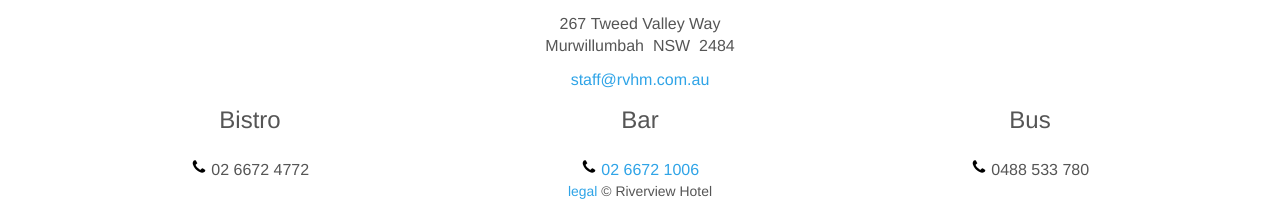
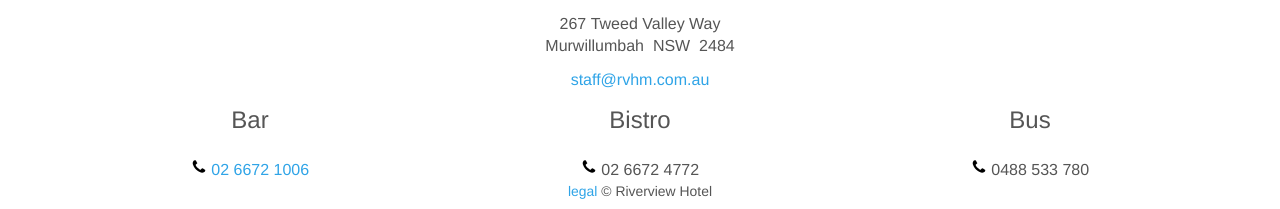
Before and after one commit to RiverviewHotel/RiverviewHotel.github.io, a Jekyll site: the page built from index.html, in a window 1280 px wide. Shown: the part 1386-1595 px from the top of the page. Built offline with Jekyll 4.4.1, drawn with Linux system fonts in a browser that asks for light colours.

Commit message:
Update footer.html

```diff
--- a/_includes/footer.html
+++ b/_includes/footer.html
@@ -11,21 +11,21 @@
       <p><a href="mailto:{{site.biz_email}}">{{site.biz_email}}</a></p>
     </div>
     <div class="row">
-      <div id="phone-bar" class="col-md-4 col-md-push-4">
+      <div id="phone-bar" class="col-md-4 position-relative">
         <p class="lead">Bar</p>
         <svg class="icon" width="2em" height="2em" fill="var(--bs-info)" viewBox="0 0 1792 1792" xmlns="http://www.w3.org/2000/svg">
           <path id="fa-phone" d="M1600 1240q0 27-10 70.5t-21 68.5q-21 50-122 106-94 51-186 51-27 0-53-3.5t-57.5-12.5-47-14.5-55.5-20.5-49-18q-98-35-175-83-127-79-264-216t-216-264q-48-77-83-175-3-9-18-49t-20.5-55.5-14.5-47-12.5-57.5-3.5-53q0-92 51-186 56-101 106-122 25-11 68.5-21t70.5-10q14 0 21 3 18 6 53 76 11 19 30 54t35 63.5 31 53.5q3 4 17.5 25t21.5 35.5 7 28.5q0 20-28.5 50t-62 55-62 53-28.5 46q0 9 5 22.5t8.5 20.5 14 24 11.5 19q76 137 174 235t235 174q2 1 19 11.5t24 14 20.5 8.5 22.5 5q18 0 46-28.5t53-62 55-62 50-28.5q14 0 28.5 7t35.5 21.5 25 17.5q25 15 53.5 31t63.5 35 54 30q70 35 76 53 3 7 3 21z"></path>
         </svg>
         <a href="tel:{{site.biz_phone | replace:'&nbsp;','-'}}" class="text-reset text-decoration-none stretched-link">{{site.biz_phone}}</a>
       </div>
-      <div id="phone-bistro" class="col-md-4 col-md-pull-4">
+      <div id="phone-bistro" class="col-md-4 position-relative">
         <p class="lead">Bistro</p>
         <svg class="icon" width="2em" height="2em" fill="var(--bs-info)" viewBox="0 0 1792 1792" xmlns="http://www.w3.org/2000/svg">
           <path id="fa-phone" d="M1600 1240q0 27-10 70.5t-21 68.5q-21 50-122 106-94 51-186 51-27 0-53-3.5t-57.5-12.5-47-14.5-55.5-20.5-49-18q-98-35-175-83-127-79-264-216t-216-264q-48-77-83-175-3-9-18-49t-20.5-55.5-14.5-47-12.5-57.5-3.5-53q0-92 51-186 56-101 106-122 25-11 68.5-21t70.5-10q14 0 21 3 18 6 53 76 11 19 30 54t35 63.5 31 53.5q3 4 17.5 25t21.5 35.5 7 28.5q0 20-28.5 50t-62 55-62 53-28.5 46q0 9 5 22.5t8.5 20.5 14 24 11.5 19q76 137 174 235t235 174q2 1 19 11.5t24 14 20.5 8.5 22.5 5q18 0 46-28.5t53-62 55-62 50-28.5q14 0 28.5 7t35.5 21.5 25 17.5q25 15 53.5 31t63.5 35 54 30q70 35 76 53 3 7 3 21z"></path>
         </svg>
         <a href="tel:{{site.biz_phone_bistro | replace:'&nbsp;','-'}}" class="text-reset text-decoration-none stretched-link"></a>{{site.biz_phone_bistro}}</a>
       </div>
-      <div id="phone-bus" class="col-md-4">
+      <div id="phone-bus" class="col-md-4 position-relative">
         <p class="lead">Bus</p>
         <svg class="icon" width="2em" height="2em" fill="var(--bs-info)" viewBox="0 0 1792 1792" xmlns="http://www.w3.org/2000/svg">
           <path id="fa-phone" d="M1600 1240q0 27-10 70.5t-21 68.5q-21 50-122 106-94 51-186 51-27 0-53-3.5t-57.5-12.5-47-14.5-55.5-20.5-49-18q-98-35-175-83-127-79-264-216t-216-264q-48-77-83-175-3-9-18-49t-20.5-55.5-14.5-47-12.5-57.5-3.5-53q0-92 51-186 56-101 106-122 25-11 68.5-21t70.5-10q14 0 21 3 18 6 53 76 11 19 30 54t35 63.5 31 53.5q3 4 17.5 25t21.5 35.5 7 28.5q0 20-28.5 50t-62 55-62 53-28.5 46q0 9 5 22.5t8.5 20.5 14 24 11.5 19q76 137 174 235t235 174q2 1 19 11.5t24 14 20.5 8.5 22.5 5q18 0 46-28.5t53-62 55-62 50-28.5q14 0 28.5 7t35.5 21.5 25 17.5q25 15 53.5 31t63.5 35 54 30q70 35 76 53 3 7 3 21z"></path>
```
